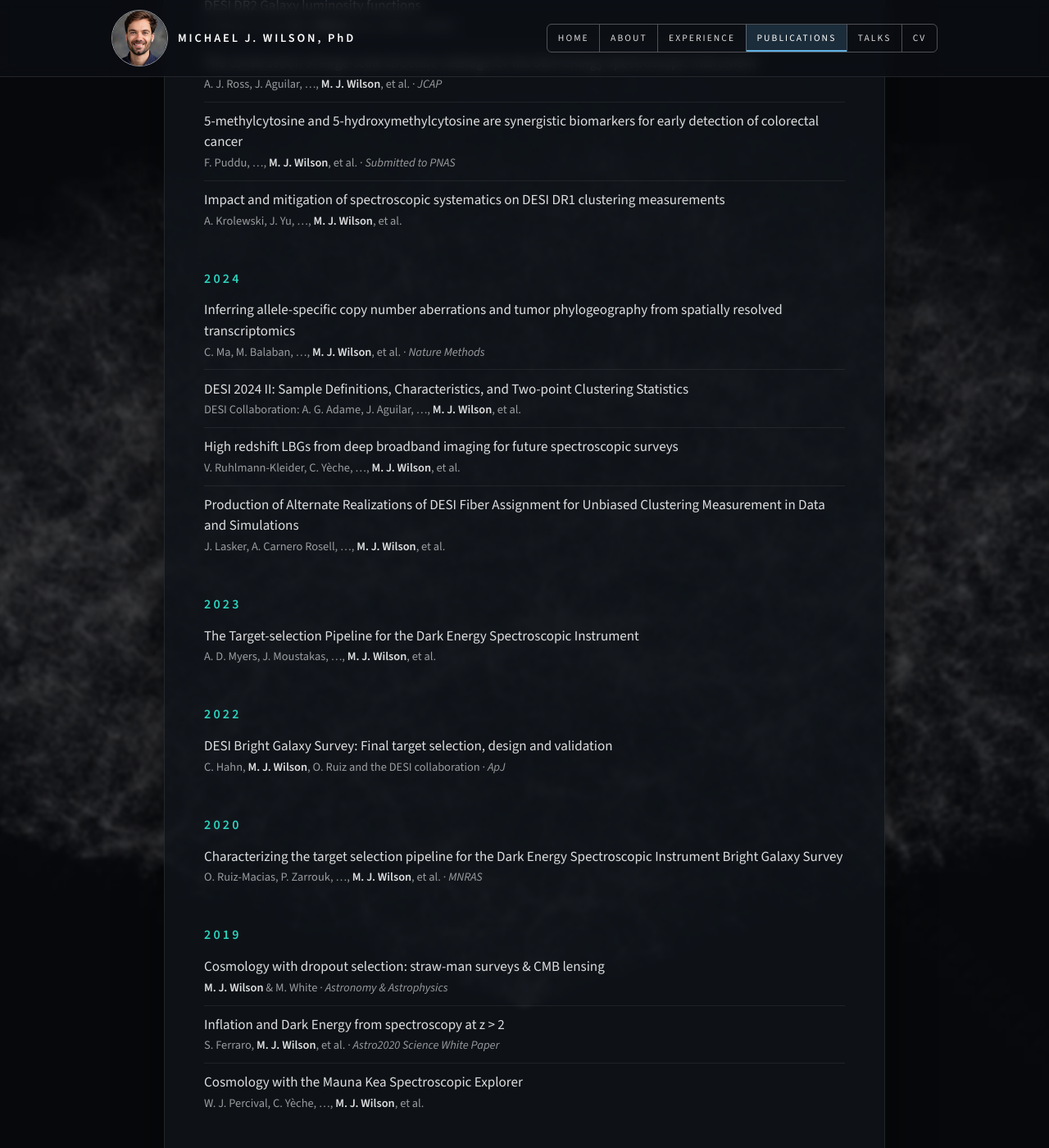
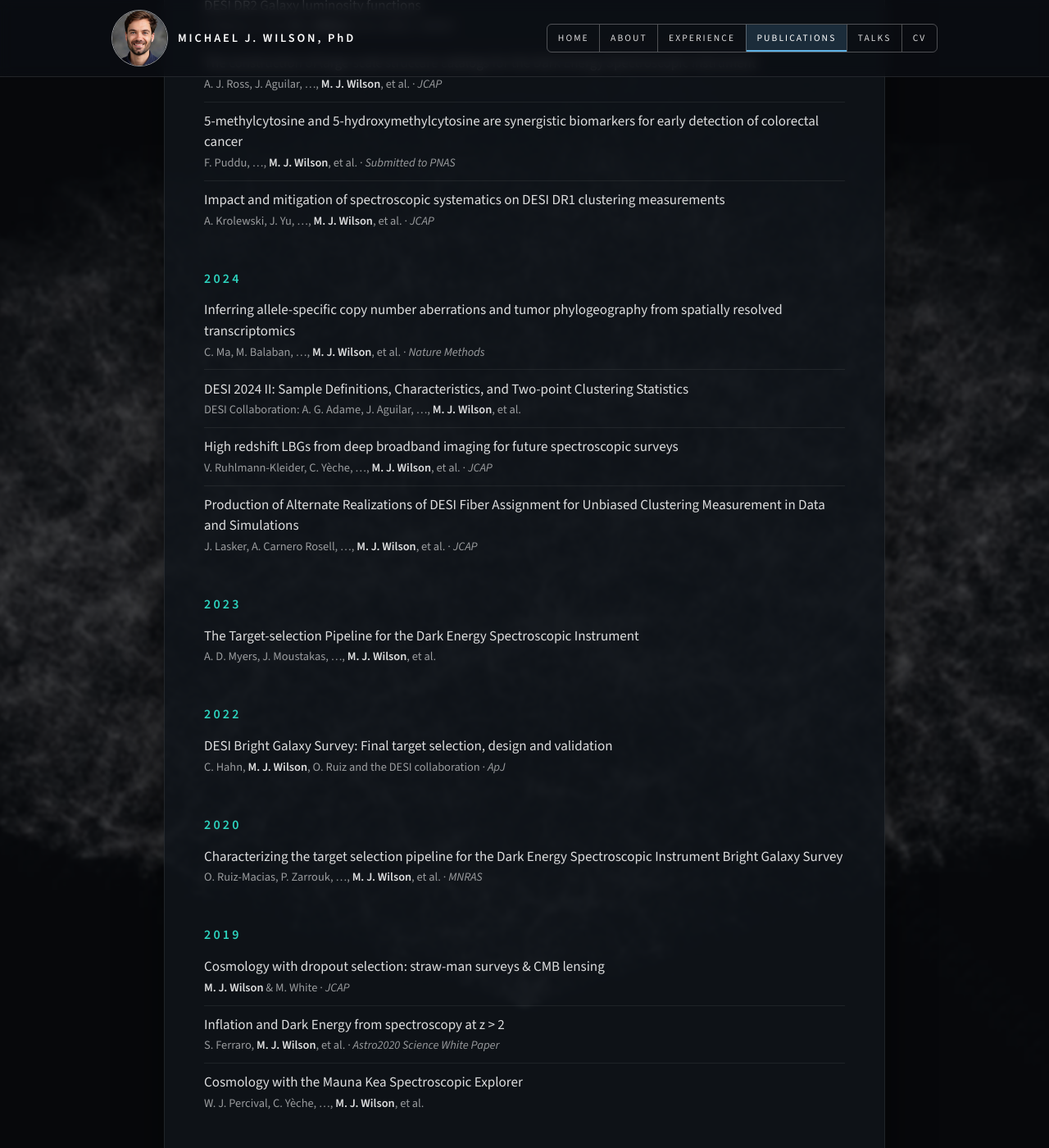
Before and after one commit to michaelJwilson/michaelJwilson.github.io, a Jekyll site: the page built from publications.md, in a window 1280 px wide and 1400 px high, scrolled down 435 px. Shown: the whole window at 82% size. Built offline with Jekyll 4.4.1, drawn with Linux system fonts in a browser that asks for light colours.

Commit message:
Publications: JCAP as the journal for every paper linked to JCAP
Co-Authored-By: Claude Opus 5.5 <noreply@anthropic.com>
Claude-Session: https://claude.ai/code/session_01SiHqF3nmdqJf51uy6f9hsB

```diff
--- a/_data/publications.yml
+++ b/_data/publications.yml
@@ -37,7 +37,7 @@
 - authors: M. J. Wilson & M. White
   year: 2019
   title: 'Cosmology with dropout selection: straw-man surveys & CMB lensing'
-  venue: Astronomy & Astrophysics
+  venue: JCAP
   url: https://iopscience.iop.org/article/10.1088/1475-7516/2019/10/015
 - authors: O. Ruiz-Macias, P. Zarrouk, …, M. J. Wilson, et al.
   year: 2020
@@ -57,14 +57,17 @@
   year: 2024
   title: Production of Alternate Realizations of DESI Fiber Assignment for Unbiased Clustering Measurement in Data and Simulations
   url: https://iopscience.iop.org/article/10.1088/1475-7516/2025/01/127
+  venue: JCAP
 - authors: A. Krolewski, J. Yu, …, M. J. Wilson, et al.
   year: 2025
   title: Impact and mitigation of spectroscopic systematics on DESI DR1 clustering measurements
   url: https://iopscience.iop.org/article/10.1088/1475-7516/2025/01/147
+  venue: JCAP
 - authors: V. Ruhlmann-Kleider, C. Yèche, …, M. J. Wilson, et al.
   year: 2024
   title: High redshift LBGs from deep broadband imaging for future spectroscopic surveys
   url: https://iopscience.iop.org/article/10.1088/1475-7516/2024/08/059
+  venue: JCAP
 - authors: 'DESI Collaboration: A. G. Adame, J. Aguilar, …, M. J. Wilson, et al.'
   year: 2024
   title: 'DESI 2024 II: Sample Definitions, Characteristics, and Two-point Clustering Statistics'
```
